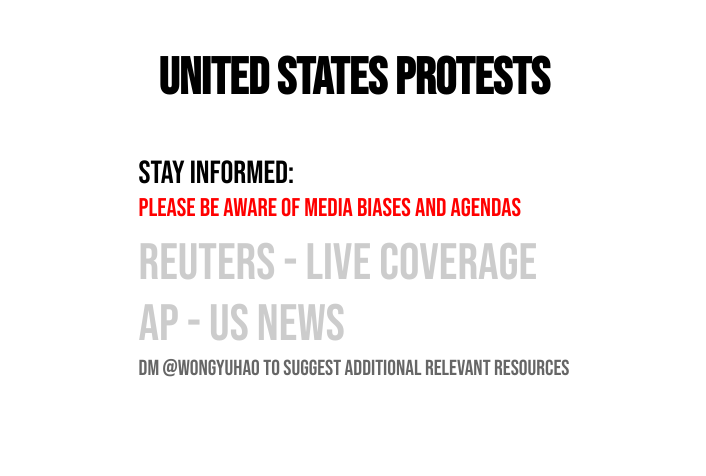
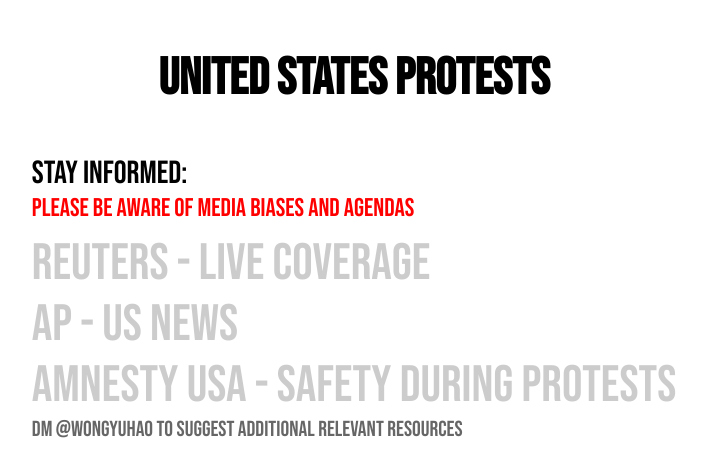
Before and after one commit to wongyuhao/wongyuhao.github.io, a plain HTML site: page awareness.html in a window 1280 px wide. Shown: the whole page, without its empty margins (294-1000 px from the left). Drawn offline with Linux system fonts and the light colour scheme.

Commit message:
added link
added https://www.amnestyusa.org/pdfs/SafeyDuringProtest_F.pdf

```diff
--- a/awareness.html
+++ b/awareness.html
@@ -31,6 +31,9 @@
             <li>
                 <a class="links" href ="https://apnews.com/apf-usnews">AP - US News</a>
             </li>
+            <li>
+                <a class="links" href ="https://www.amnestyusa.org/pdfs/SafeyDuringProtest_F.pdf">Amnesty USA - Safety During Protests</a>
+            </li>
 
             <li>
                 <a id="suggest" href="https://www.instagram.com/wongyuhao/">DM @wongyuhao to suggest additional relevant resources</p>
```
